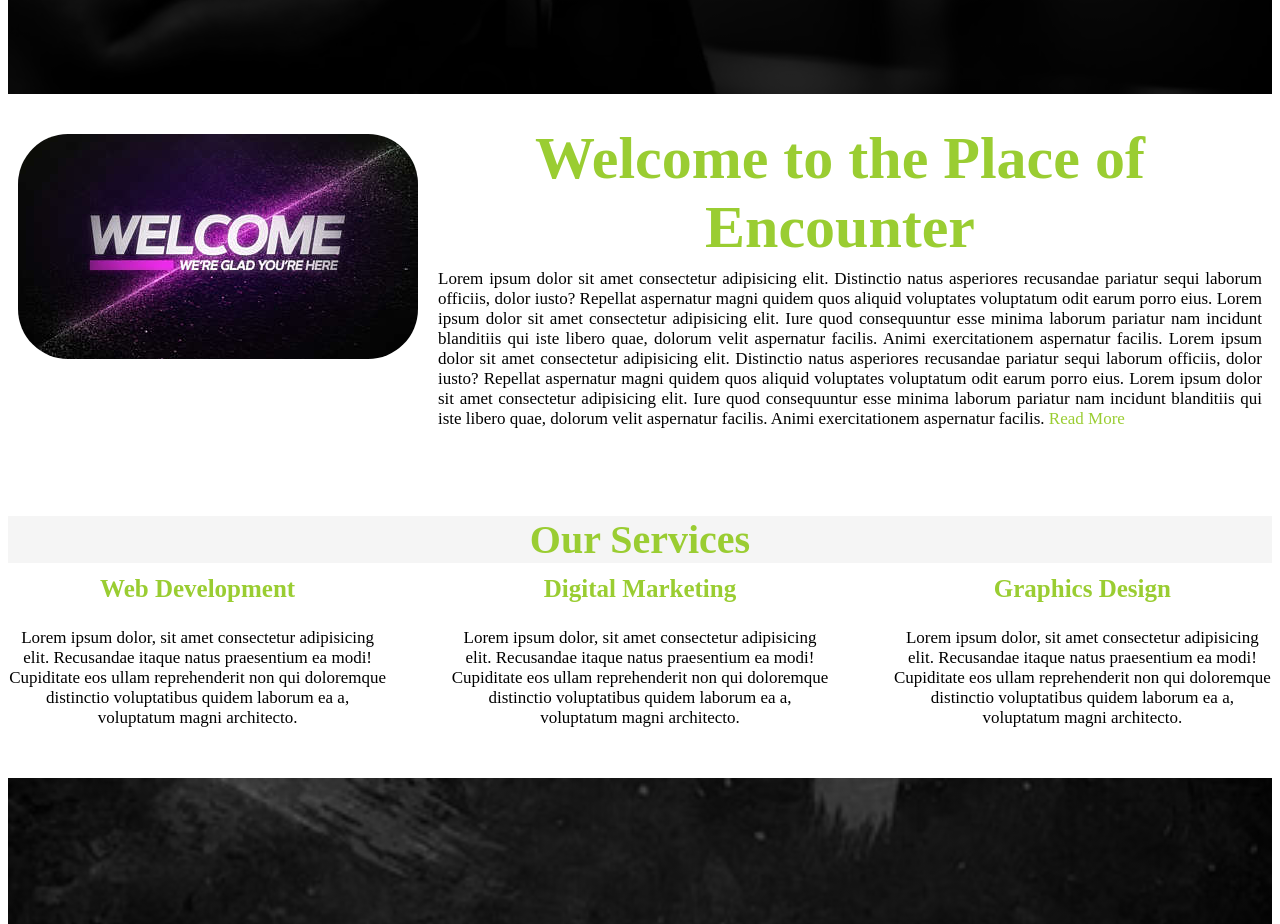
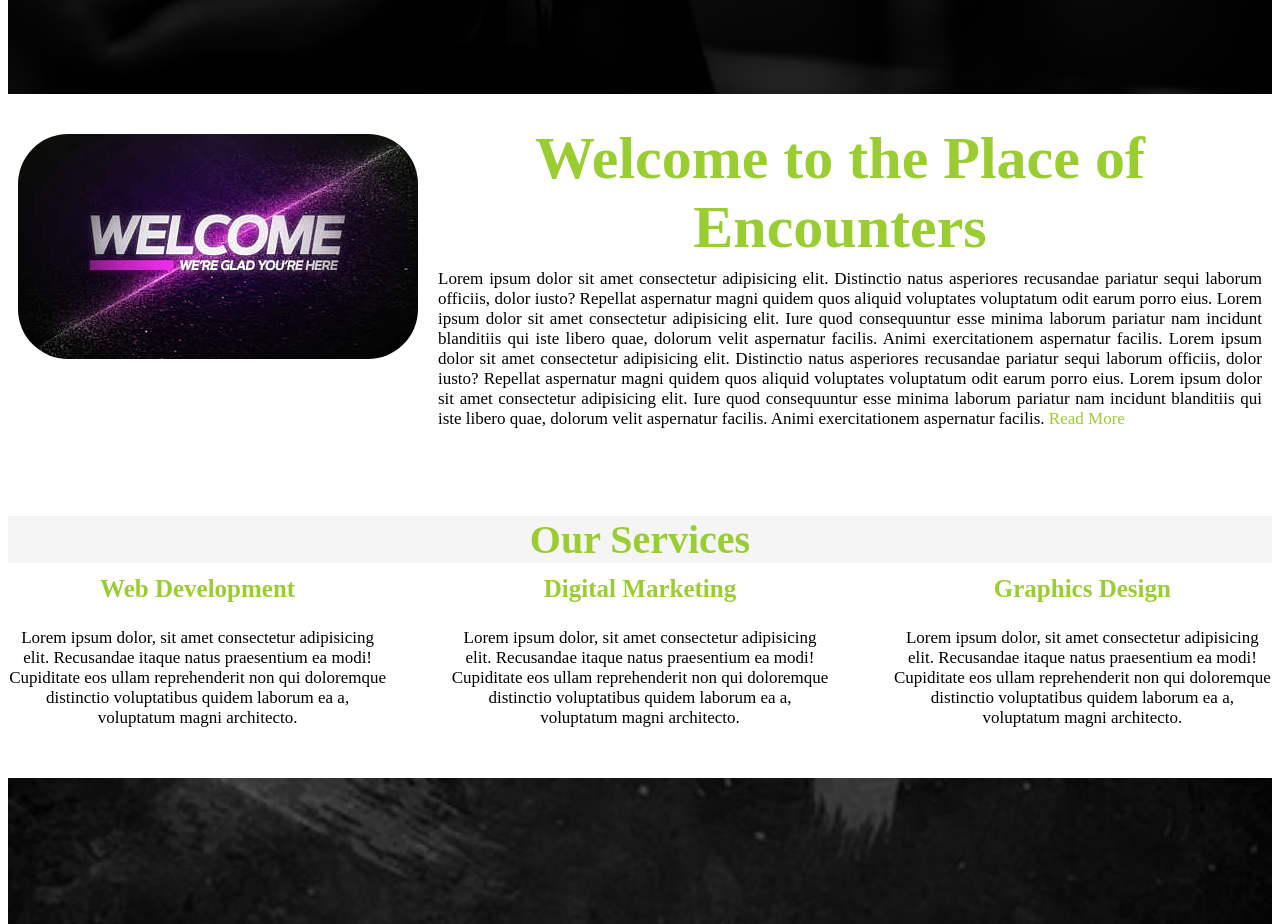
Before and after one commit to obukunmi/Sollitech, a plain HTML site: page index.html in a window 1280 px wide. Shown: the part 840-1764 px from the top of the page. Drawn offline with Linux system fonts and the light colour scheme.

Commit message:
Updated index.html
it is now updated

```diff
--- a/index.html
+++ b/index.html
@@ -31,7 +31,7 @@
         </div>
 
         <div class="flex2">
-                <h2> Welcome to the Place of Encounter</h2>
+                <h2> Welcome to the Place of Encounters</h2>
              <p> Lorem ipsum dolor sit amet consectetur adipisicing elit. Distinctio natus asperiores
                 recusandae pariatur sequi laborum officiis, dolor iusto? Repellat aspernatur magni
                  quidem quos aliquid voluptates voluptatum odit earum porro eius. Lorem ipsum dolor
```
